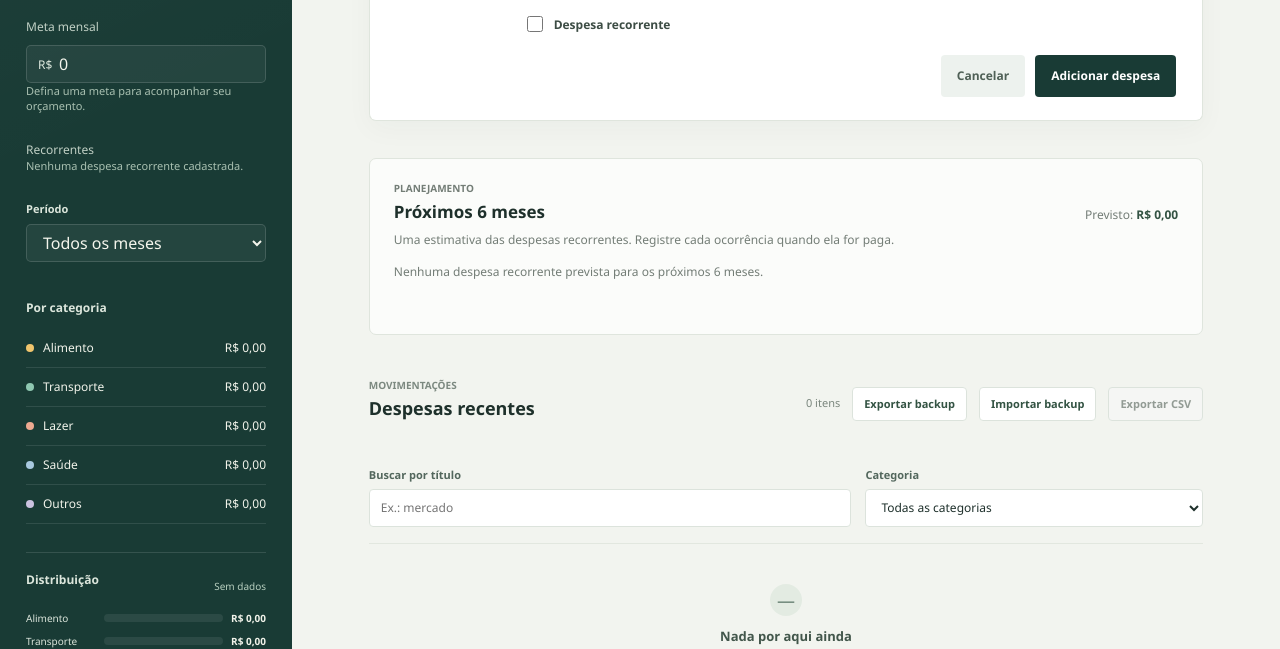
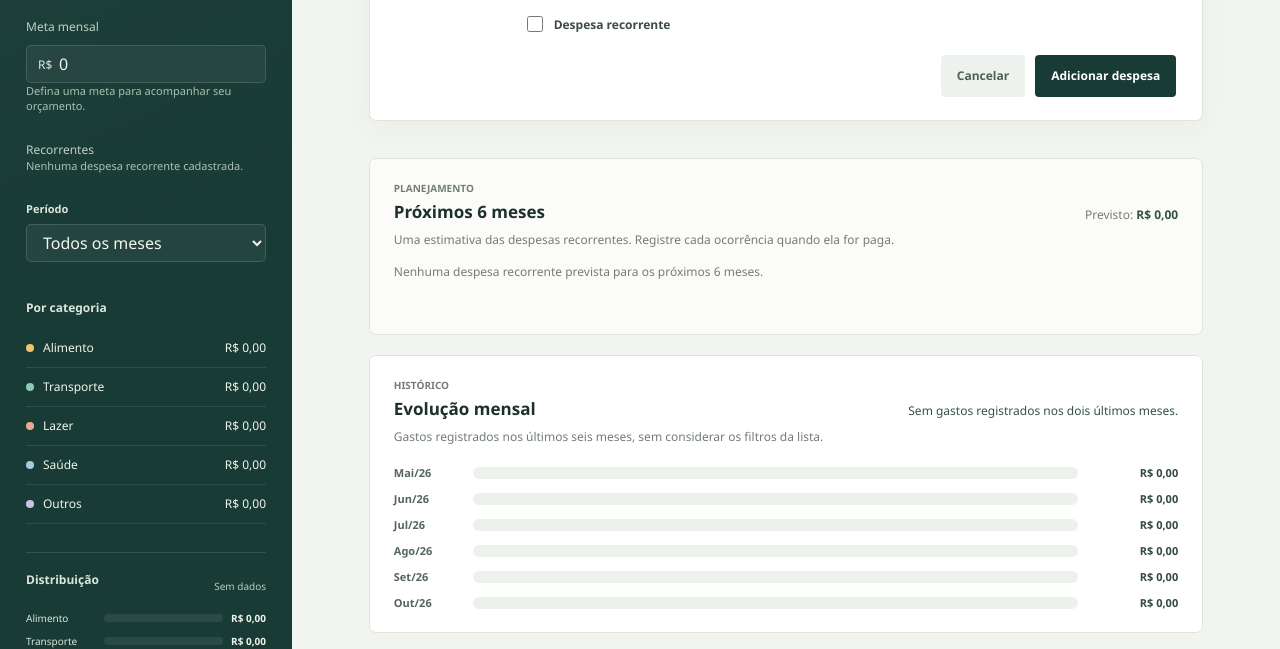
Before and after one commit to Carlos-Resende-23/Painel-de-despesas, a website built with Vite: page index.html in a window 1280 px wide. Shown: the part 341-990 px from the top of the page. Built offline with nearby package versions, Linux system fonts and the light colour scheme.

Commit message:
monthly trend chart

```diff
--- a/index.html
+++ b/index.html
@@ -292,6 +292,31 @@
           ></p>
         </section>
 
+        <section class="trend-section" aria-labelledby="trend-title">
+          <div class="trend-heading">
+            <div>
+              <p class="eyebrow">Histórico</p>
+              <h2 id="trend-title">Evolução mensal</h2>
+            </div>
+            <p
+              id="trend-comparison"
+              class="trend-comparison"
+              role="status"
+              aria-live="polite"
+            ></p>
+          </div>
+          <p class="trend-description">
+            Gastos registrados nos últimos seis meses, sem considerar os filtros
+            da lista.
+          </p>
+          <div
+            id="grafico-evolucao"
+            class="trend-chart"
+            role="list"
+            aria-label="Total de despesas por mês nos últimos seis meses"
+          ></div>
+        </section>
+
         <section class="expenses-section" aria-labelledby="expenses-title">
           <div class="expenses-heading">
             <div>
--- a/src/main.ts
+++ b/src/main.ts
@@ -220,6 +220,9 @@ const previsaoVazia = selecionarElemento<HTMLParagraphElement>("#previsao-vazia"
 const previsaoStatus = selecionarElemento<HTMLParagraphElement>(
   "#previsao-status",
 )
+const graficoEvolucao = selecionarElemento<HTMLDivElement>("#grafico-evolucao")
+const comparacaoEvolucao =
+  selecionarElemento<HTMLParagraphElement>("#trend-comparison")
 
 let despesaEmEdicaoId: string | null = null
 
@@ -547,6 +550,86 @@ function atualizarGraficoCategorias(despesasVisiveis: Despesa[]): void {
   }
 }
 
+function atualizarGraficoEvolucao(): void {
+  const hoje = new Date()
+  const meses = Array.from({ length: 6 }, (_, indice) => {
+    const data = new Date(hoje.getFullYear(), hoje.getMonth() - 5 + indice, 1)
+    return {
+      data,
+      chave: obterDataISOlocal(data).slice(0, 7),
+      total: 0,
+    }
+  })
+  const totaisPorMes = new Map(meses.map((mes) => [mes.chave, mes]))
+
+  for (const despesa of despesas) {
+    const mes = totaisPorMes.get(obterMesDaData(despesa.data))
+    if (mes) mes.total += despesa.valor
+  }
+
+  const maiorTotal = Math.max(...meses.map((mes) => mes.total), 0)
+  graficoEvolucao.innerHTML = ""
+
+  for (const [indice, mes] of meses.entries()) {
+    const linha = document.createElement("div")
+    linha.className = "trend-row"
+    linha.setAttribute("role", "listitem")
+    linha.setAttribute(
+      "aria-label",
+      `${formatarNomeMes(mes.chave)}: ${formatadorMoeda.format(mes.total)}`,
+    )
+
+    const rotulo = document.createElement("span")
+    rotulo.className = "trend-label"
+    rotulo.textContent =
+      `${mes.data.toLocaleDateString("pt-BR", { month: "short" }).replace(/\.$/, "")}/${String(mes.data.getFullYear()).slice(-2)}`
+
+    const trilha = document.createElement("div")
+    trilha.className = "trend-track"
+    trilha.setAttribute("aria-hidden", "true")
+
+    const barra = document.createElement("span")
+    barra.className = "trend-bar"
+    barra.style.width =
+      maiorTotal > 0 ? `${(mes.total / maiorTotal) * 100}%` : "0%"
+    if (indice === meses.length - 1) barra.classList.add("is-current")
+    trilha.append(barra)
+
+    const valor = document.createElement("strong")
+    valor.className = "trend-value"
+    valor.textContent = formatadorMoeda.format(mes.total)
+
+    linha.append(rotulo, trilha, valor)
+    graficoEvolucao.append(linha)
+  }
+
+  const mesAtual = meses[meses.length - 1]
+  const mesAnterior = meses[meses.length - 2]
+  if (!mesAtual || !mesAnterior) return
+
+  const nomeMesAnterior = formatarNomeMes(mesAnterior.chave)
+  if (mesAtual.total === mesAnterior.total) {
+    comparacaoEvolucao.textContent =
+      mesAtual.total === 0
+        ? "Sem gastos registrados nos dois últimos meses."
+        : `Mesmo valor de ${nomeMesAnterior}.`
+    return
+  }
+
+  if (mesAnterior.total === 0) {
+    comparacaoEvolucao.textContent =
+      `Sem gastos em ${nomeMesAnterior}; ${formatadorMoeda.format(mesAtual.total)} no mês atual.`
+    return
+  }
+
+  const diferenca = Math.abs(mesAtual.total - mesAnterior.total)
+  const percentual = Number(((diferenca / mesAnterior.total) * 100).toFixed(1))
+  const direcao = mesAtual.total > mesAnterior.total ? "Aumento" : "Queda"
+  const detalhePercentual = percentual > 0 ? ` (${percentual}%)` : ""
+  comparacaoEvolucao.textContent =
+    `${direcao} de ${formatadorMoeda.format(diferenca)}${detalhePercentual} em relação a ${nomeMesAnterior}.`
+}
+
 function atualizarResumo(): void {
   const despesasVisiveis = obterDespesasVisiveis()
   const total = despesasVisiveis.reduce(
@@ -586,6 +669,7 @@ function atualizarResumo(): void {
   }
 
   atualizarGraficoCategorias(despesasVisiveis)
+  atualizarGraficoEvolucao()
 
   if (metaMensal > 0) {
     const totalMesMeta = despesas
--- a/src/style.css
+++ b/src/style.css
@@ -828,6 +828,98 @@ h1 {
   color: #335343;
 }
 
+.trend-section {
+  margin-top: 20px;
+  padding: 22px 24px;
+  border: 1px solid #dfe5dd;
+  border-radius: 7px;
+  background: var(--surface);
+}
+
+.trend-heading {
+  display: flex;
+  align-items: flex-end;
+  justify-content: space-between;
+  gap: 18px;
+}
+
+.trend-heading h2 {
+  margin: 0;
+  color: var(--ink);
+  font-size: 17px;
+  font-weight: 600;
+}
+
+.trend-heading .eyebrow {
+  margin-bottom: 5px;
+}
+
+.trend-comparison,
+.trend-description {
+  margin: 0;
+  color: var(--muted);
+  font-size: 12px;
+  line-height: 1.5;
+}
+
+.trend-comparison {
+  max-width: 55%;
+  color: #335343;
+  text-align: right;
+}
+
+.trend-description {
+  margin-top: 8px;
+}
+
+.trend-chart {
+  display: grid;
+  gap: 11px;
+  margin-top: 19px;
+}
+
+.trend-row {
+  display: grid;
+  grid-template-columns: 67px minmax(0, 1fr) auto;
+  align-items: center;
+  gap: 12px;
+}
+
+.trend-label {
+  color: #53675d;
+  font-size: 11px;
+  font-weight: 600;
+  text-transform: capitalize;
+}
+
+.trend-track {
+  height: 12px;
+  overflow: hidden;
+  border-radius: 99px;
+  background: #edf1ec;
+}
+
+.trend-bar {
+  display: block;
+  width: 0;
+  height: 100%;
+  border-radius: inherit;
+  background: #9db8a6;
+  transition: width 180ms ease;
+}
+
+.trend-bar.is-current {
+  background: var(--pine);
+}
+
+.trend-value {
+  min-width: 88px;
+  color: #344b3e;
+  font-size: 11px;
+  font-variant-numeric: tabular-nums;
+  text-align: right;
+}
+
 .expenses-section {
   margin-top: 43px;
 }
@@ -1268,6 +1360,32 @@ h1 {
     padding: 19px 16px;
   }
 
+  .trend-section {
+    margin-top: 16px;
+    padding: 19px 16px;
+  }
+
+  .trend-heading {
+    align-items: flex-start;
+    flex-direction: column;
+    gap: 8px;
+  }
+
+  .trend-comparison {
+    max-width: none;
+    text-align: left;
+  }
+
+  .trend-row {
+    grid-template-columns: 51px minmax(0, 1fr) auto;
+    gap: 8px;
+  }
+
+  .trend-value {
+    min-width: 78px;
+    font-size: 10px;
+  }
+
   .forecast-heading {
     align-items: flex-start;
     flex-direction: column;
```
Also changed, not shown: README.md.
